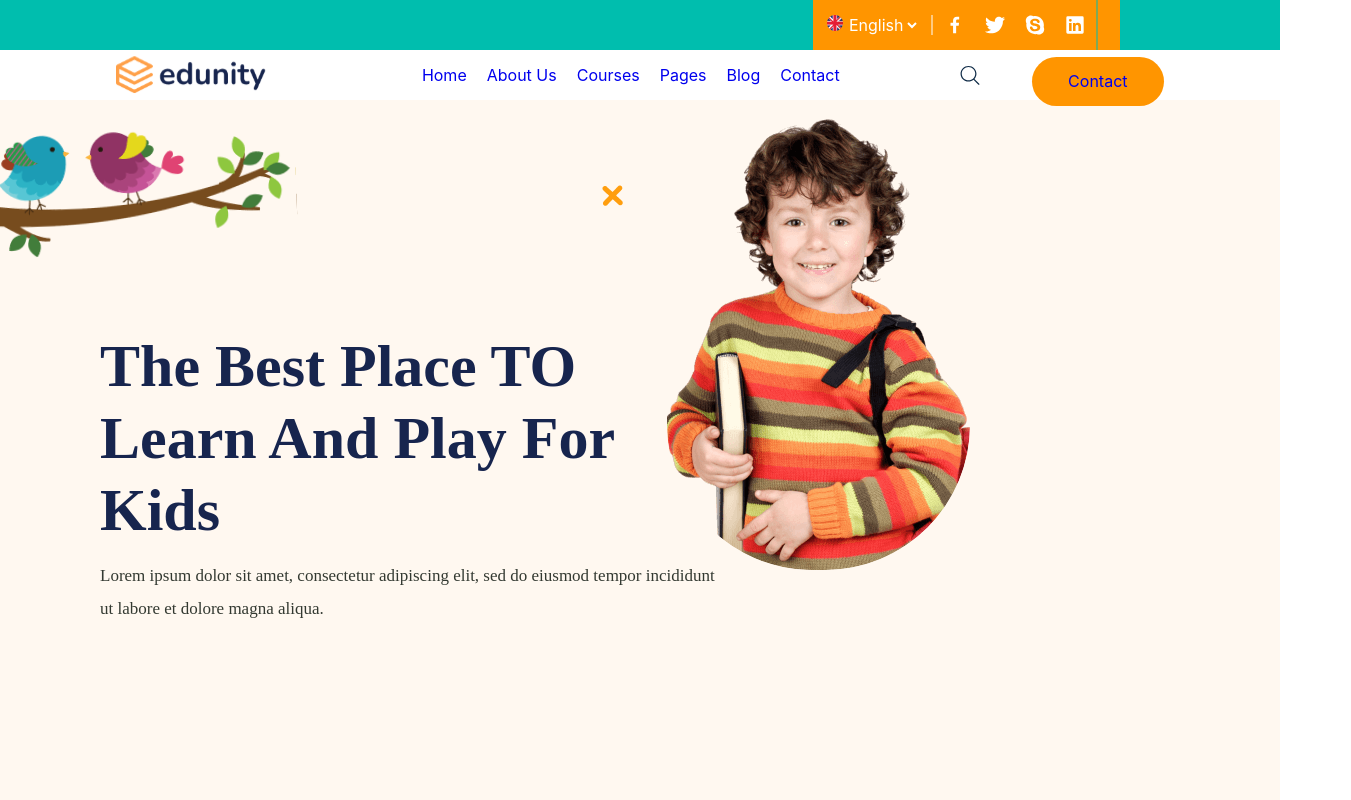
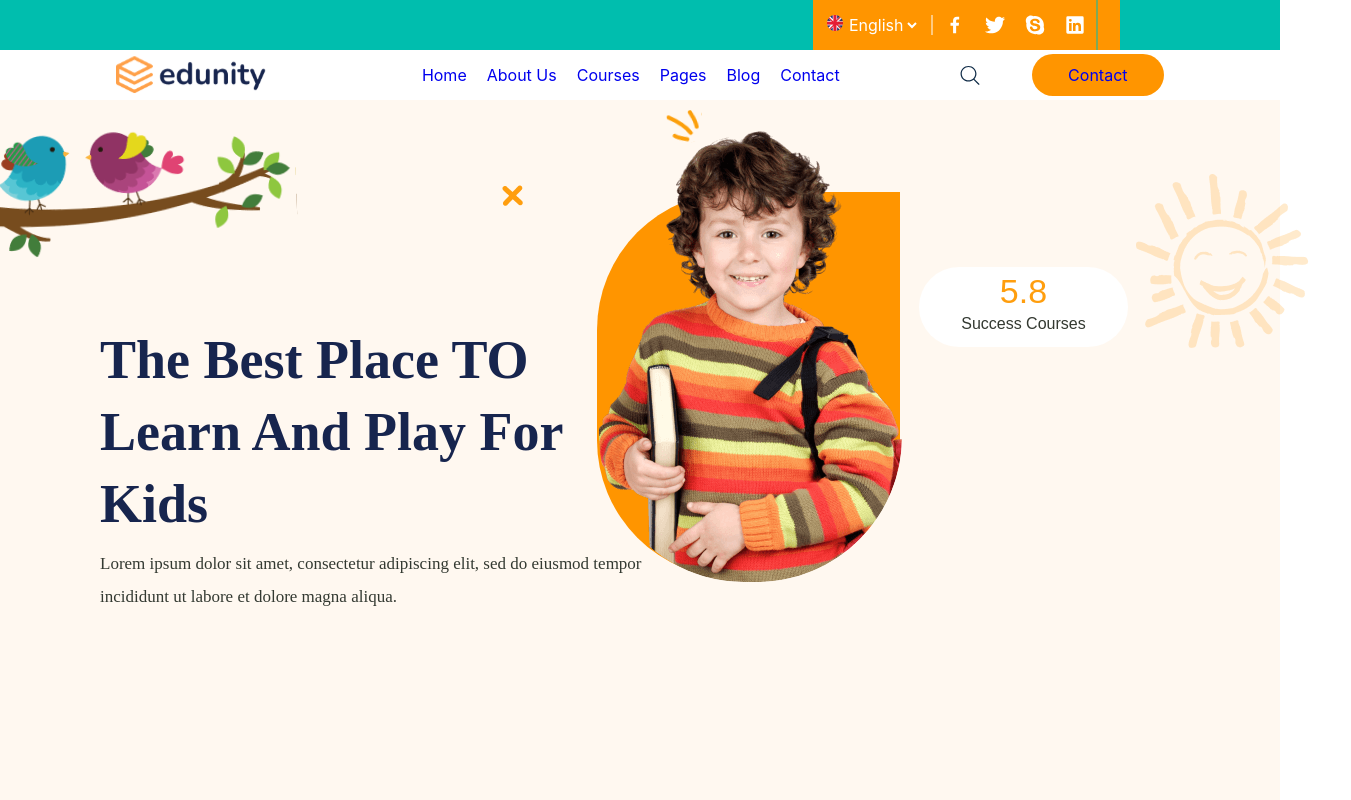
Before and after one commit to AmosGloria/my-course-hub, a React (Vite) app: page / in a window 1280 px wide. Shown: the top 800 px of the page, 1351 px wide, since content can reach past the window. Built offline with nearby package versions, Linux system fonts and the light colour scheme.

Commit message:
Feat: Added hero-button

```diff
--- /dev/null
+++ b/src/Components/hero-button/HeroButton.css
@@ -0,0 +1,39 @@
+.hero-button{
+    background-color: #FFFFFF;
+    border-radius: 50px;
+}
+
+.hero-button__number {
+  display: block;
+  font-family: 'Sora', sans-serif;
+  font-weight: 400;
+  font-size: 2.125rem;
+  line-height: 1;
+  letter-spacing: normal;
+  color: var(--number-color);
+}
+
+.hero-button__text{
+font-family: 'Sora', sans-serif;
+font-weight: 400;
+font-size: 16px;
+line-height: 32px;
+letter-spacing: normal;
+text-transform: capitalize;
+color: var(--text-color);
+}
+
+.hero-button--default {
+  --number-color:  #FF9E0E;
+  --text-color: #333931;
+}
+
+.hero-button--light {
+  --number-color: #00BEAE;
+  --text-color: #17254E;
+}
+
+.hero-button--primary {
+  --number-color: #1d4ed8;
+  --text-color: #FFFFFF;
+}
--- a/src/Components/hero-button/HeroButton.jsx
+++ b/src/Components/hero-button/HeroButton.jsx
@@ -1,11 +1,18 @@
 import React from 'react'
+import './HeroButton.css';
 
-export default function HeroButton() {
+export default function HeroButton(
+  {
+    number,
+    text,
+    variant="default",
+    className='',
+    ...rest}) {
   return (
     <>
-        <button
-         title={{number:'5.8',text:'success courses'}}>
-
+        <button className={`hero-button hero-button--${variant} ${className}`} {...rest}>
+        <span className='hero-button__number'>{number}</span>
+        <span className='hero-button__text'>{text}</span>
          </button>
     </>
   )
--- a/src/Components/hero-page/HeroPage.css
+++ b/src/Components/hero-page/HeroPage.css
@@ -15,7 +15,7 @@ top: -0.5px;
 left: 100px;
 font-family: Epilogue;
 font-weight: 700;
-font-size: 60px;
+font-size: 54px;
 color:#17254E;
 line-height: 72px;
 letter-spacing: 0%;
@@ -24,7 +24,7 @@ text-transform: capitalize;
 }
 
 .hero-container__description{
-width: 620.36px;
+width: 600.36px;
 height: 64.59px;
 opacity: 100%;
 position: relative;
@@ -42,28 +42,49 @@ color:#333931;
 .hero-container__cancel{
 position: absolute;
 top: 184.77px;
-left: 602.2px;
+left: 502.2px;
 
+}
+
+.hero-container__symbol{
+position: absolute;
+top: 108.77px;
+left: 666.2px;
 }
 
 .hero-container__kid-picture1{
 position: absolute;
 opacity: 1;
-top: 110px;
-left: 667px;
+top: -70px;
+left: 2px;
 border-bottom-right-radius: 144.97px;
 border-bottom-left-radius: 144.97px;
 
 }
 
 .hero-container__picture-container{
-width: 303;
-height: 386;
-opacity: 1;
-top: 134px;
-left: 967px;
+position: relative;
+width: 303px;
+height: 386px;
+top: -484px;
+left: 597px;
 border-top-left-radius: 137.8px;
 border-bottom-right-radius: 137.8px;
 border-bottom-left-radius: 137.8px;
-background-color: var(--primary-color);
+background-color: #FF9500;
 }
+
+.hero-container__sun{
+top: -888.3px;
+left: 1135.8px;
+position: relative;
+}
+
+.hero-container__button{
+width: 208.91px;
+height: 80px;
+position: relative;
+top: -64rem;
+left: 44rem;
+border: none;
+}
--- a/src/Components/hero-page/HeroPage.jsx
+++ b/src/Components/hero-page/HeroPage.jsx
@@ -2,7 +2,10 @@ import React from 'react';
 import './HeroPage.css';
 import Flower from '../../assets/Images/flower.svg';
 import Cancel from '../../assets/Images/cancel.svg';
-import KidPicture1 from '../..//assets/Images/kid-picture1.svg'
+import KidPicture1 from '../..//assets/Images/kid-picture1.svg';
+import Symbol from '../..//assets/Images/symbol.svg';
+import SunImage from '../..//assets/Images/sun-image.svg';
+import HeroButton from '../hero-button/HeroButton';
 
 export default function HeroPage() {
   return (
@@ -17,10 +20,16 @@ export default function HeroPage() {
                         tempor incididunt ut labore et dolore magna aliqua.
                     </p>
                         <img src={Cancel} alt="cancel-icon" className="hero-container__cancel"/>
+                          <img src={Symbol} alt="symbol-icon" className="hero-container__symbol"/>
                             <div className='hero-container__picture-container'>
                                  <img src={KidPicture1} alt="kid-picture1" className='hero-container__kid-picture1'/>
                             </div>
-
+                            <img src={SunImage} alt="sun-icon" className="hero-container__sun"/>
+                        <HeroButton
+                        number="5.8"
+                        text="success courses"
+                        className="hero-container__button"
+                        variant='default'/>
         </section>
     </>
   )
--- a/src/Components/nav-bar/Navbar.css
+++ b/src/Components/nav-bar/Navbar.css
@@ -25,12 +25,10 @@ a{
 .contact-box{
     background-color: var(--primary-color);
     width: 132.47px;
-    height: 49px;
+    height: 42px;
     opacity: 100%;
-    top: 6.5px;
     gap:6px;
     border-radius: 60px;
-    position:relative;
     display:flex;
     justify-content: center;
     align-items: center;
--- a/src/Components/page-header/PageHeader.css
+++ b/src/Components/page-header/PageHeader.css
@@ -1,3 +1,4 @@
+
 .page-header{
     width: 100%;
     height: 50px;
--- a/src/Components/page-header/PageHeader.jsx
+++ b/src/Components/page-header/PageHeader.jsx
@@ -7,7 +7,8 @@ import LinkedIn from '../../assets/Logos/LinkedIn.svg';
 
 export default function PageHearder() {
   return (
-    <header className='page-header'>
+   <div>
+     <header className='page-header'>
       <div className='page-header__socials'>
         <div className='page-header__language-selector'>
           <img src={English} alt='english'/>
@@ -29,5 +30,6 @@ export default function PageHearder() {
              </div>
       </div>
     </header>
+   </div>
   )
 }
```
Also changed, not shown: src/assets/Images/sun-image.svg (added), src/assets/Images/symbol.svg (added).
